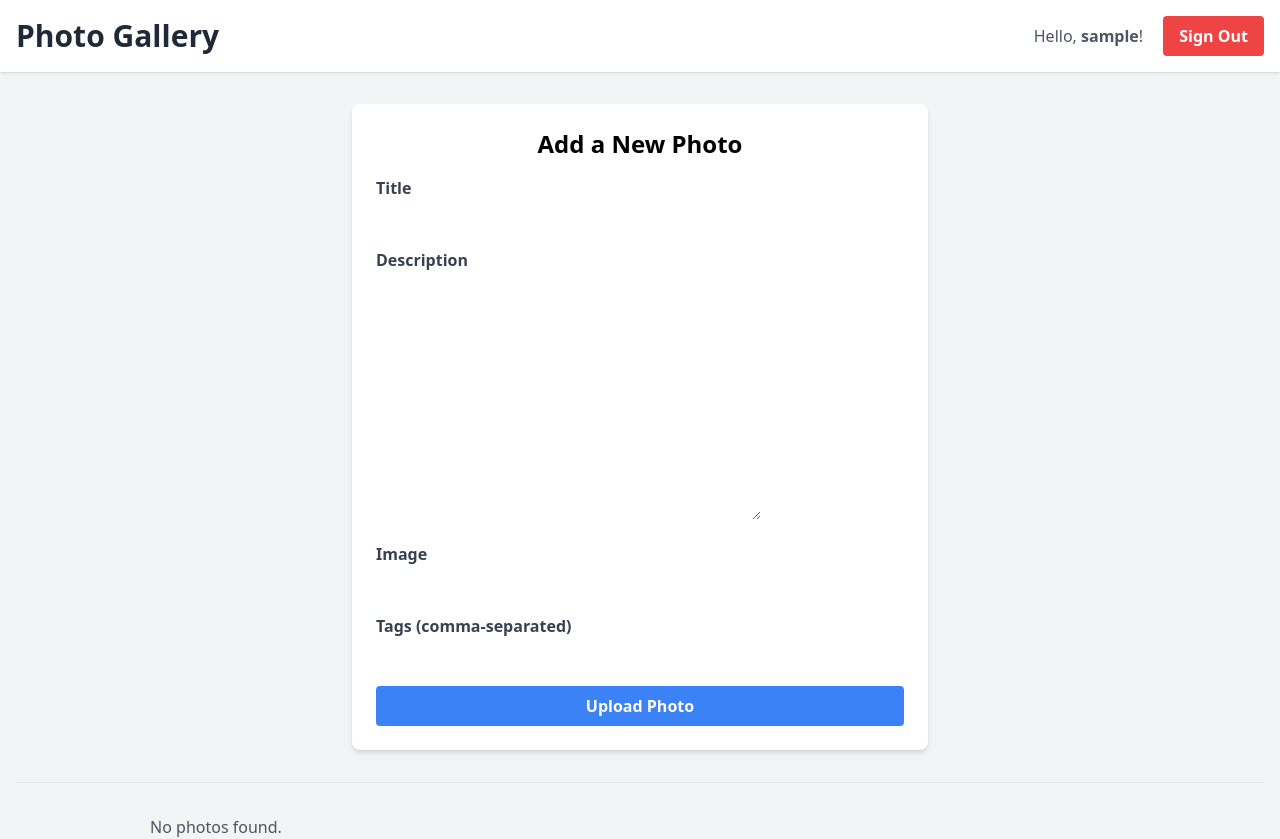
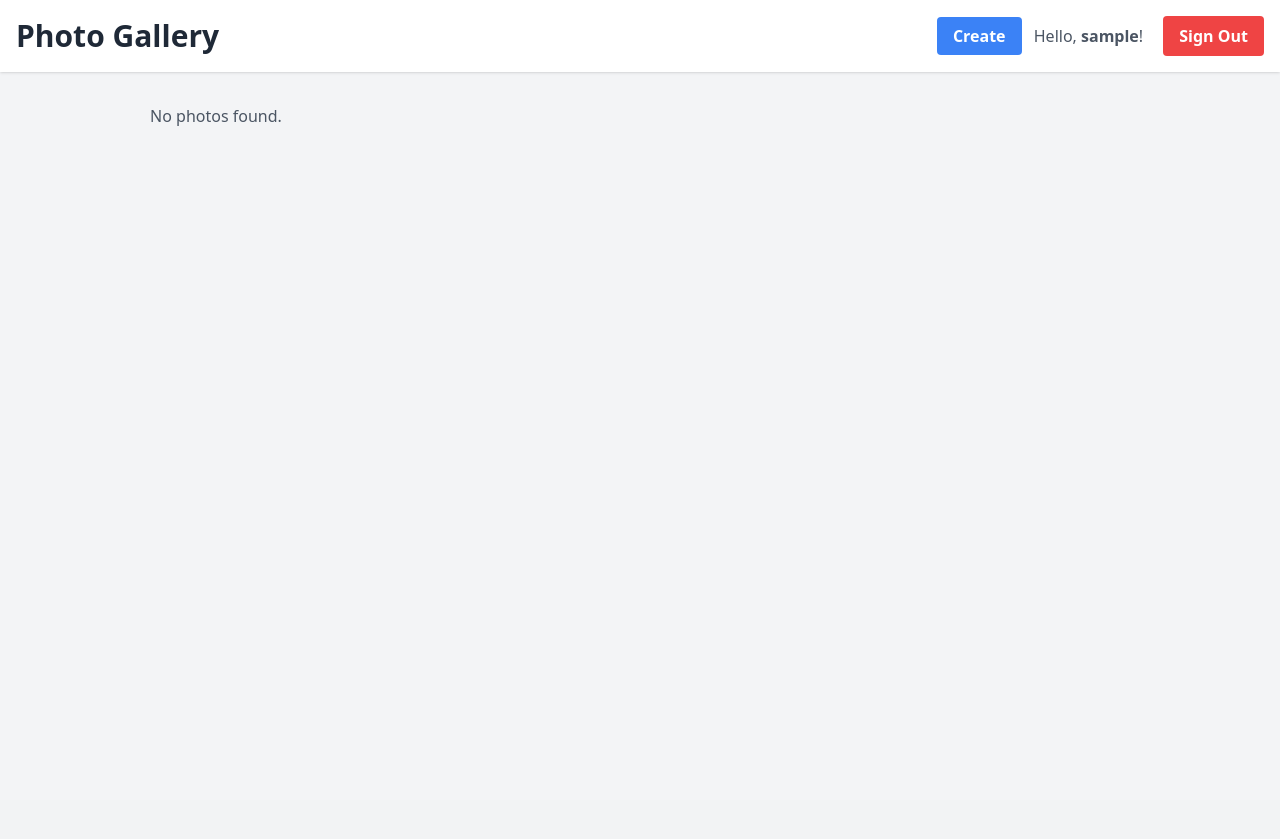
Before and after one commit to mnene-william/Gallery, a Django app: page / in a window 1280 px wide. After the commit the page ends 126 px from the top, so only its background shows below. Run offline with Django 5.2, Linux system fonts and the light colour scheme; the visitor is signed in with stand-in values (Sample User, id 1); data that the repository does not hold is empty; some libraries are stand-ins or nearby versions.

Commit message:
create a separate page with uploadphoto functionality that allows users to upload images

```diff
--- a/myapp/templates/base.html
+++ b/myapp/templates/base.html
@@ -14,6 +14,7 @@
         </h1>
         <nav>
             {% if user.is_authenticated %}
+                <a href="{% url 'upload_photo' %}" class="bg-blue-500 hover:bg-blue-700 text-white font-bold py-2 px-4 rounded mr-2">Create</a>
                 <span class="text-gray-600 mr-4">Hello, <a href="{% url 'profile' %}" class="font-bold hover:underline">{{ user.username }}</a>!</span>
                 <form method="post" action="{% url 'logout' %}" class="inline-block">
                     {% csrf_token %}
--- a/myapp/templates/home.html
+++ b/myapp/templates/home.html
@@ -1,32 +1,6 @@
 {% extends 'base.html' %}
 
 {% block content %}
-<div class="max-w-xl mx-auto mb-8 bg-white p-6 rounded-lg shadow-md">
-    <h2 class="text-2xl font-bold mb-4 text-center">Add a New Photo</h2>
-    <form method="post" enctype="multipart/form-data">
-        {% csrf_token %}
-        <div class="mb-4">
-            <label for="{{ form.title.id_for_label }}" class="block text-gray-700 font-bold mb-2">Title</label>
-            {{ form.title }}
-        </div>
-        <div class="mb-4">
-            <label for="{{ form.description.id_for_label }}" class="block text-gray-700 font-bold mb-2">Description</label>
-            {{ form.description }}
-        </div>
-        <div class="mb-4">
-            <label for="{{ form.image.id_for_label }}" class="block text-gray-700 font-bold mb-2">Image</label>
-            {{ form.image }}
-        </div>
-        <div class="mb-4">
-            <label for="{{ form.tags.id_for_label }}" class="block text-gray-700 font-bold mb-2">Tags (comma-separated)</label>
-            {{ form.tags }}
-        </div>
-        <button type="submit" class="w-full bg-blue-500 hover:bg-blue-600 text-white font-bold py-2 px-4 rounded focus:outline-none focus:shadow-outline">Upload Photo</button>
-    </form>
-</div>
-
-<hr class="my-8">
-
 <div class="grid grid-cols-1 md:grid-cols-2 lg:grid-cols-3 gap-6">
     {% for photo in photos %}
     <div class="bg-white rounded-lg shadow-md overflow-hidden">
--- a/myapp/urls.py
+++ b/myapp/urls.py
@@ -7,5 +7,6 @@
     path('register/', views.user_registration, name='register'),
     path('profile/', views.profile_view, name='profile'),
     path('profile/edit/', views.edit_profile, name='edit_profile'),
-    path('log_out/', views.log_out, name='logout')
+    path('log_out/', views.log_out, name='logout'),
+    path('upload/', views.upload_photo, name='upload_photo')
 ]
--- a/myapp/views.py
+++ b/myapp/views.py
@@ -75,6 +75,20 @@
     return render (request, 'editprofile.html', context)
 
 
+@login_required
+def upload_photo(request):
+    if request.method == 'POST':
+        form = PhotoForm(request.POST, request.FILES)
+        if form.is_valid():
+            photo = form.save(commit=False)
+            photo.user = request.user
+            photo.save()
+            return redirect('home')
+    else:
+        form = PhotoForm()
+    return render(request, 'upload.html', {'form': form})
+
+
 def log_out(request):
     logout(request)
     return redirect('login')
```
Also changed, not shown: myapp/templates/upload.html (added, +14 -0 lines).
